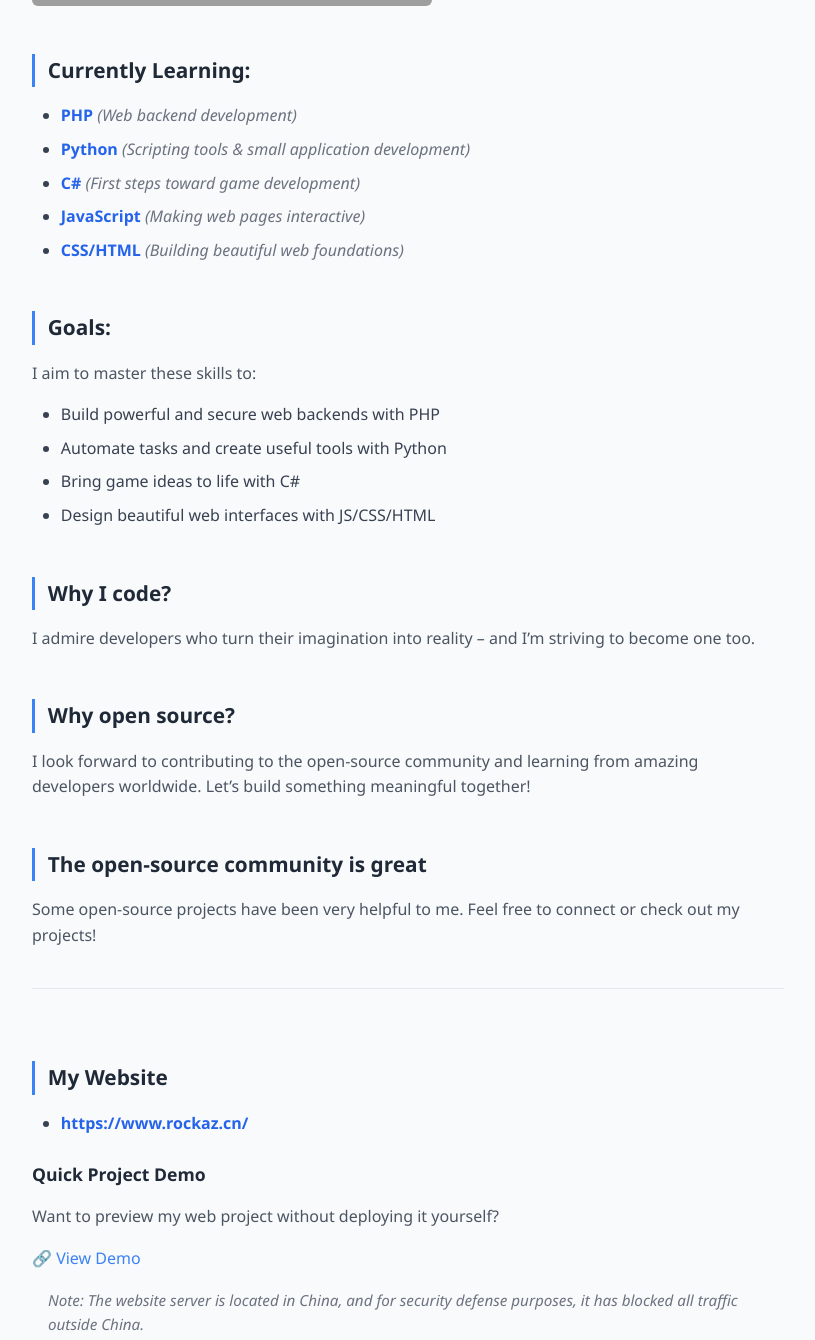
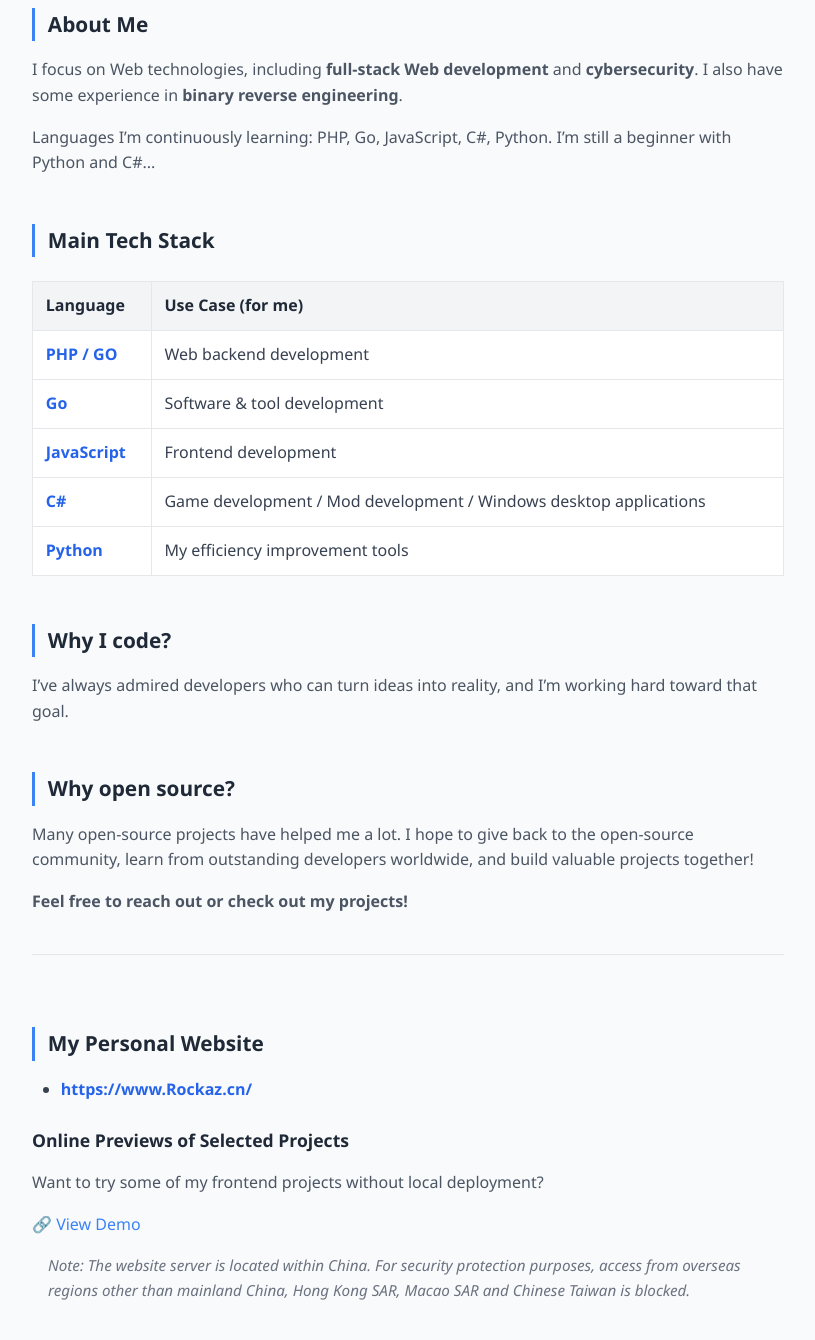
Before and after one commit to add-qwq/add-qwq.github.io, a plain HTML site: page index.html in a window 1280 px wide. Shown: the part 444-1784 px from the top of the page, without its empty margins (232-1047 px from the left). Drawn offline with Linux system fonts and the light colour scheme; grey boxes are pictures that could not be loaded.

Commit message:
Revise GitHub profile content and layout
Updated personal information and tech stack details in the GitHub profile page.

```diff
--- a/index.html
+++ b/index.html
@@ -104,57 +104,101 @@
             color: #6b7280;
             font-size: 0.95rem;
         }
+
+        table {
+            width: 100%;
+            margin: 0.5rem 0 1rem;
+            border-collapse: collapse;
+            background-color: #ffffff;
+        }
+
+        th,
+        td {
+            padding: 0.7rem 0.8rem;
+            border: 1px solid #e5e7eb;
+            text-align: left;
+        }
+
+        th {
+            background-color: #f3f4f6;
+            color: #1f2937;
+        }
+
+        td strong {
+            color: #2563eb;
+        }
     </style>
 </head>
 
 <body>
-    <h1>👋 Hello! I'm [add-qwq], but you can also call me [Rockaz].</h1>
+    <h1>👋 Hi! I'm [add-qwq], you can also call me [Rockaz].</h1>
 
     <p>
         <img src="https://add-qwq-github-readme-stats.vercel.app/api?username=add-qwq&%&%&show_icons=true&locale=en&count_private=true&hide=prs"
             alt="add-qwq's GitHub stats" loading="lazy">
     </p>
 
-    <h3>Currently Learning:</h3>
-    <ul>
-        <li><strong>PHP</strong> <em>(Web backend development)</em></li>
-        <li><strong>Python</strong> <em>(Scripting tools & small application development)</em></li>
-        <li><strong>C#</strong> <em>(First steps toward game development)</em></li>
-        <li><strong>JavaScript</strong> <em>(Making web pages interactive)</em></li>
-        <li><strong>CSS/HTML</strong> <em>(Building beautiful web foundations)</em></li>
-    </ul>
+    <h3>About Me</h3>
+    <p>I focus on Web technologies, including <strong>full-stack Web development</strong> and
+        <strong>cybersecurity</strong>. I also have some experience in <strong>binary reverse engineering</strong>.
+    </p>
+    <p>Languages I’m continuously learning: PHP, Go, JavaScript, C#, Python. I’m still a beginner with Python and
+        C#...</p>
 
-    <h3>Goals:</h3>
-    <p>I aim to master these skills to:</p>
-    <ul>
-        <li>Build powerful and secure web backends with PHP</li>
-        <li>Automate tasks and create useful tools with Python</li>
-        <li>Bring game ideas to life with C#</li>
-        <li>Design beautiful web interfaces with JS/CSS/HTML</li>
-    </ul>
+    <h3>Main Tech Stack</h3>
+    <table>
+        <thead>
+            <tr>
+                <th>Language</th>
+                <th>Use Case (for me)</th>
+            </tr>
+        </thead>
+        <tbody>
+            <tr>
+                <td><strong>PHP / GO</strong></td>
+                <td>Web backend development</td>
+            </tr>
+            <tr>
+                <td><strong>Go</strong></td>
+                <td>Software &amp; tool development</td>
+            </tr>
+            <tr>
+                <td><strong>JavaScript</strong></td>
+                <td>Frontend development</td>
+            </tr>
+            <tr>
+                <td><strong>C#</strong></td>
+                <td>Game development / Mod development / Windows desktop applications</td>
+            </tr>
+            <tr>
+                <td><strong>Python</strong></td>
+                <td>My efficiency improvement tools</td>
+            </tr>
+        </tbody>
+    </table>
 
     <h3>Why I code?</h3>
-    <p>I admire developers who turn their imagination into reality – and I’m striving to become one too.</p>
+    <p>I’ve always admired developers who can turn ideas into reality, and I’m working hard toward that goal.</p>
 
     <h3>Why open source?</h3>
-    <p>I look forward to contributing to the open-source community and learning from amazing developers worldwide. Let’s
-        build something meaningful together!</p>
-
-    <h3>The open-source community is great</h3>
-    <p>Some open-source projects have been very helpful to me. Feel free to connect or check out my projects!</p>
+    <p>Many open-source projects have helped me a lot. I hope to give back to the open-source community, learn from
+        outstanding developers worldwide, and build valuable projects together!</p>
+    <p><strong>Feel free to reach out or check out my projects!</strong></p>
 
     <hr>
 
-    <h3>My Website</h3>
+    <h3>My Personal Website</h3>
     <ul>
-        <li><strong>https://www.rockaz.cn/</strong></li>
+        <li><a href="https://www.rockaz.cn/" target="_blank" rel="noopener noreferrer"><strong>https://www.Rockaz.cn/</strong></a>
+        </li>
     </ul>
 
-    <h4>Quick Project Demo</h4>
-    <p>Want to preview my web project without deploying it yourself?</p>
-    <p>🔗 <a href="https://www.rockaz.cn/github-project-demo/" target="_blank">View Demo</a></p>
-    <em class="note">Note: The website server is located in China, and for security defense purposes, it has blocked all
-        traffic outside China.</em>
+    <h4>Online Previews of Selected Projects</h4>
+    <p>Want to try some of my frontend projects without local deployment?</p>
+    <p>🔗 <a href="https://www.rockaz.cn/github-project-demo/" target="_blank" rel="noopener noreferrer">View Demo</a>
+    </p>
+    <em class="note">Note: The website server is located within China. For security protection purposes, access from
+        overseas regions other than mainland China, Hong Kong SAR, Macao SAR and Chinese Taiwan is blocked.</em>
 </body>
 
 </html>
```
